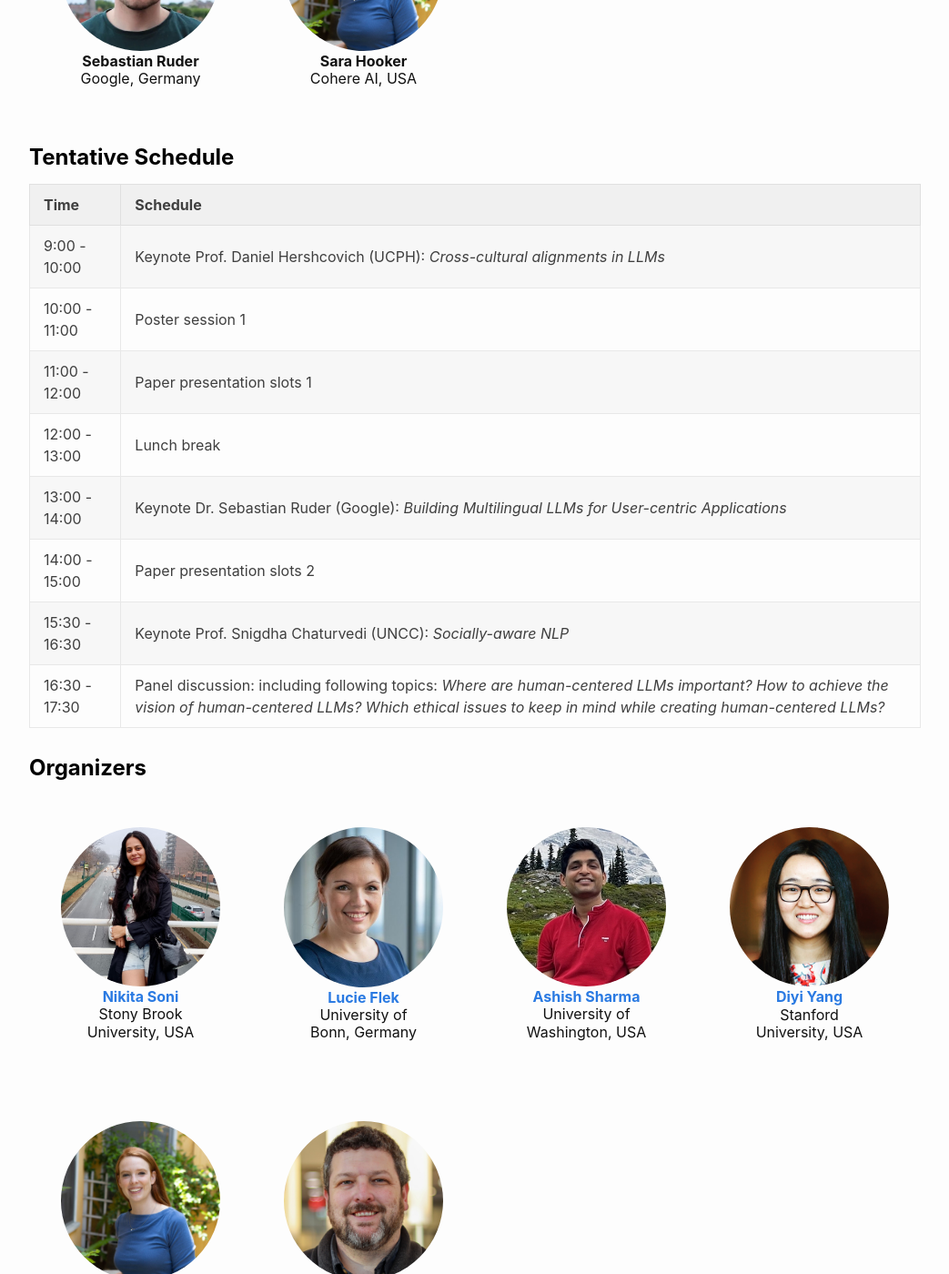
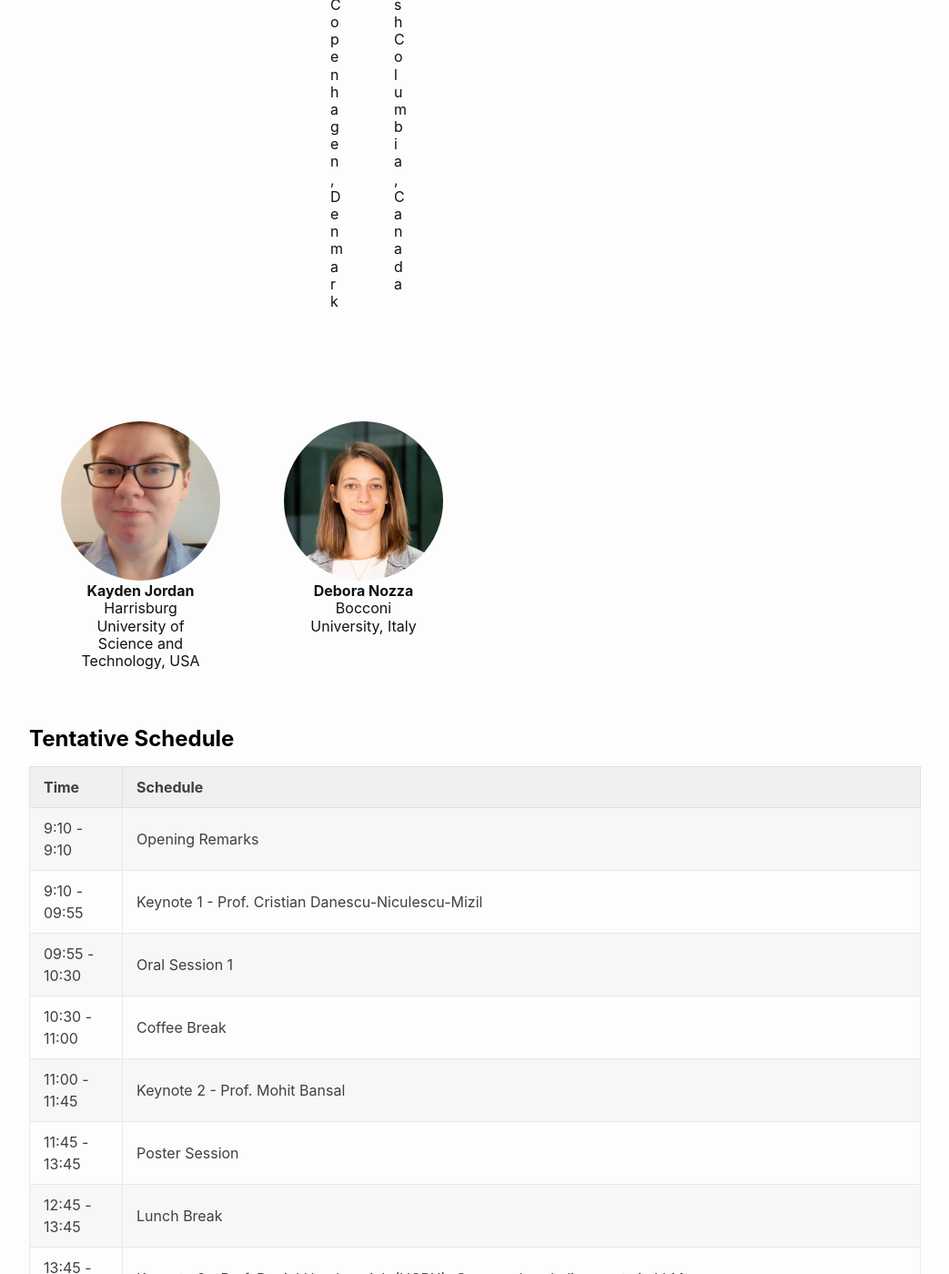
Before and after one commit to hucllm-workshop/hucllm-workshop.github.io, a Jekyll site: the page built from index.md, in a window 1280 px wide and 1400 px high, scrolled down 4054 px. Shown: the whole window at 91% size, without its empty margins (118-1161 px from the left). Built offline with Jekyll 4.4.1, drawn with Linux system fonts in a browser that asks for light colours; nearby versions of some CDN libraries; some of the changed text lies outside the part shown.

Commit message:
updated schedule and speakers

```diff
--- a/index.md
+++ b/index.md
@@ -158,6 +158,29 @@ The areas of interest include:
 <h2 class="blackpar_title" id="Speakers">Keynote Speakers</h2>
 <div class="row_perso">
 	<div class="card_perso column_perso">
+	  <img src="/images/cristian-dnm.jpeg" alt="Cristian Danescu-Niculescu-Mizil" class="img_card_perso">
+	  <div class="container_perso">
+		<center>
+		<h6>
+			<b>Cristian Danescu-Niculescu-Mizil</b>
+			<br>
+			Cornell University, USA
+		</h6>
+		</center>
+	  </div>
+	</div>
+	<div class="card_perso column_perso">
+	  <img src="/images/mohit_bansal.jpeg" alt="Mohit Bansal" class="img_card_perso">
+	  <div class="container_perso">
+		<center>
+		<h6>
+			<b>Mohit Bansal</b>
+			<br>
+			University of North Carolina at Chapel Hill, USA
+		</h6>
+		</center>
+	  </div>
+	<div class="card_perso column_perso">
 	  <img src="/images/daniel_hershcovich.jpeg" alt="Daniel Hershcovich" class="img_card_perso">
 	  <div class="container_perso">
 		<center>
@@ -170,29 +193,18 @@ The areas of interest include:
 	  </div>
 	</div>
 	<div class="card_perso column_perso">
-	  <img src="/images/snigdha_chaturvedi.jpeg" alt="Snigdha Chaturvedi" class="img_card_perso">
+	  <img src="/images/vered_shwartz.jpeg" alt="Vered Shwartz" class="img_card_perso">
 	  <div class="container_perso">
 		<center>
 		<h6>
-			<b>Snigdha Chaturvedi</b>
+			<b>Vered Shwartz</b>
 			<br>
-			University of North Carolina at Chapel Hill, USA
+			 University of British Columbia, Canada
 		</h6>
 		</center>
 	  </div>
 	</div>
-	<div class="card_perso column_perso">
-	  <img src="/images/sebastian_ruder.jpeg" alt="Sebastian Ruder" class="img_card_perso">
-	  <div class="container_perso">
-		<center>
-		<h6>
-			<b>Sebastian Ruder</b>
-			<br>
-			Google, Germany
-		</h6>
-		</center>
-	  </div>
-	</div>
+
 </div>
 
 <!--Panelists-->
@@ -222,7 +234,33 @@ The areas of interest include:
 		</center>
 	  </div>
 	</div>
+	<div class="card_perso column_perso">
+	  <img src="/images/ana_marasovic.jpeg" alt="Ana Marasović" class="img_card_perso">
+	  <div class="container_perso">
+		<center>
+		<h6>
+			<b>Ana Marasović</b>
+			<br>
+			 University of Utah, USA
+		</h6>
+		</center>
+	  </div>
+	</div>
+	<div class="card_perso column_perso">
+	  <img src="/images/vinodkumar_prabhakaran.jpeg" alt="Ana Marasović" class="img_card_perso">
+	  <div class="container_perso">
+		<center>
+		<h6>
+			<b>Vinodkumar Prabhakaran</b>
+			<br>
+			 Google Research, USA
+		</h6>
+		</center>
+	  </div>
+	</div>
+</div>
 
+<div class="row_perso">
 	<div class="card_perso column_perso">
 	  <img src="/images/kayla_jordan.jpeg" alt="Kayden Jordan" class="img_card_perso">
 	  <div class="container_perso">
@@ -247,45 +285,6 @@ The areas of interest include:
 		</center>
 	  </div>
 	</div>
-	<div class="card_perso column_perso">
-	  <img src="/images/diyi_yang.jpeg" alt="Diyi Yang" class="img_card_perso">
-	  <div class="container_perso">
-		<center>
-		<h6>
-			<b>Diyi Yang</b>
-			<br>
-			Stanford University, USA
-		</h6>
-		</center>
-	  </div>
-	</div>
-</div>
-
-<div class="row_perso">
-	<div class="card_perso column_perso">
-	  <img src="/images/sebastian_ruder.jpeg" alt="Sebastian Ruder" class="img_card_perso">
-	  <div class="container_perso">
-		<center>
-		<h6>
-			<b>Sebastian Ruder</b>
-			<br>
-			Google, Germany
-		</h6>
-		</center>
-	  </div>
-	</div>
-	<div class="card_perso column_perso">
-	  <img src="/images/sara_hooker.jpeg" alt="Sara Hooker" class="img_card_perso">
-	  <div class="container_perso">
-		<center>
-		<h6>
-			<b>Sara Hooker</b>
-			<br>
-			Cohere AI, USA
-		</h6>
-		</center>
-	  </div>
-	</div>
 </div>
 
 
@@ -296,37 +295,71 @@ The areas of interest include:
   <th>Schedule</th>
   </tr>
   <tr>
-  <td>9:00 - 10:00</td>
-  <td>Keynote Prof. Daniel Hershcovich (UCPH): <i>Cross-cultural alignments in LLMs</i></td>
+  <td>9:10 - 9:10</td>
+  <td>Opening Remarks</td>
+  </tr>
+  <tr>
+  <td>9:10 - 09:55</td>
+  <td>Keynote 1 - Prof. Cristian Danescu-Niculescu-Mizil</td>
   </tr>
     <tr>
-  <td>10:00 - 11:00</td>
-  <td>Poster session 1</td>
+  <td>09:55 - 10:30</td>
+  <td>Oral Session 1</td>
   </tr>
   <tr>
-  <td>11:00 - 12:00</td>
-  <td>Paper presentation slots 1</td>
+  <td>10:30 - 11:00</td>
+  <td>Coffee Break</td>
   </tr>
   <tr>
-  <td>12:00 - 13:00</td>
-  <td>Lunch break</td>
+  <td>11:00 - 11:45</td>
+  <td>Keynote 2 - Prof. Mohit Bansal</td>
   </tr>
+
   <tr>
-  <td>13:00 - 14:00</td>
-  <td>Keynote Dr. Sebastian Ruder (Google): <i>Building Multilingual LLMs for User-centric Applications</i></td>
+  	<td>11:45 - 13:45</td>
+	<td>Poster Session</td>
   </tr>
+
   <tr>
-  <td>14:00 - 15:00</td>
-  <td>Paper presentation slots 2</td>
+  <td>12:45 - 13:45</td>
+  <td>Lunch Break</td>
   </tr>
+
   <tr>
-  <td>15:30 - 16:30</td>
-  <td>Keynote Prof. Snigdha Chaturvedi (UNCC): <i>Socially-aware NLP</i></td>
+  <td>13:45 - 14:15</td>
+  <td>Keynote 3 - Prof. Daniel Hershcovich (UCPH): <i>Cross-cultural alignments in LLMs</i></td>
   </tr>
+
   <tr>
-  <td>16:30 - 17:30</td>
+  <td>14:15 - 15:00</td>
+  <td>Oral Session 2</td>
+  </tr>
+
+  <tr>
+	  <td>15:00 - 15:30</td>
+	  <td>Brainstorming Session</td>
+  </tr>
+
+  <tr>
+  <td>15:30 - 16:00</td>
+  <td>Coffee Break</td>
+  </tr>
+
+  <tr>
+  <td>16:00 - 16:30</td>
+  <td>Keynote 4 - Prof. Vered Shwartz</td>
+  </tr>
+
+  <tr>
+  <td>16:30 - 17:25</td>
   <td>Panel discussion:  including following topics: <i>Where are human-centered LLMs important? How to achieve the vision of human-centered LLMs? Which ethical issues to keep in mind while creating human-centered LLMs?</i></td>
   </tr>
+
+  <tr>
+  <td>17:25 - 17:30</td>
+  <td>Closing Remarks</td>
+  </tr>
+
 </table>
 
 
```
Also changed, not shown: images/ana_marasovic.jpeg (added), images/cristian-dnm.jpeg (added), images/mohit_bansal.jpeg (added), images/vered_shwartz.jpeg (added), images/vinodkumar_prabhakaran.jpeg (added).
